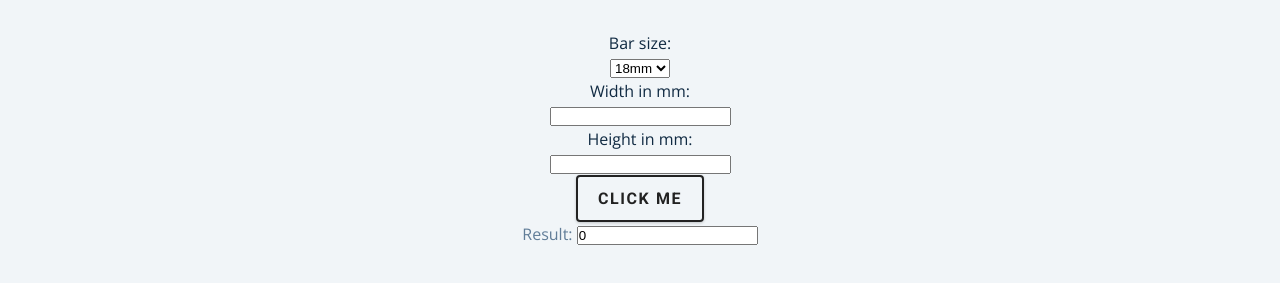
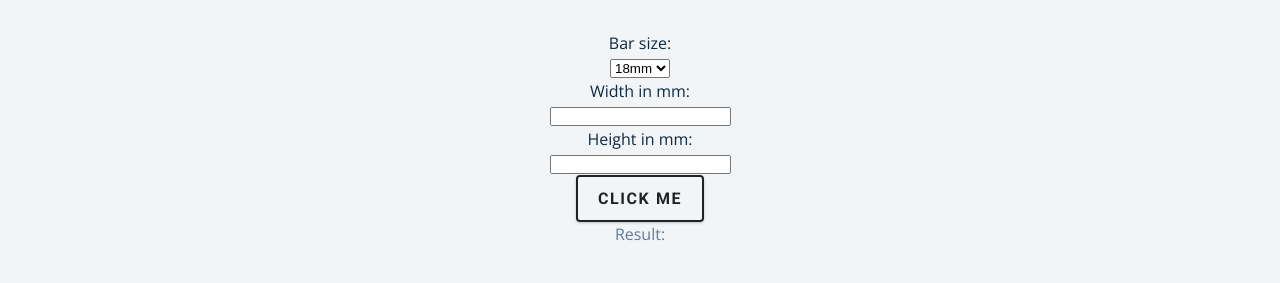
Before and after one commit to astratow/windows-unit-calc, a plain HTML site: page index.html in a window 1280 px wide. Shown: the part 129-412 px from the top of the page. Drawn offline with nearby package versions, Linux system fonts and the light colour scheme.

Commit message:
input tag commneted, p tag placed instead

```diff
--- a/index.html
+++ b/index.html
@@ -36,7 +36,8 @@
         </div>
         <div class="results" >
             <p>
-                Result: <input type="text" id="results" value="0" placeholder="this is a result..." readonly>
+                Result: <!--<input type="text" id="results" value="0" placeholder="this is a result..." readonly> -->
+                <p id="results"></p>
             </p>
         </div>
     </div>
```
